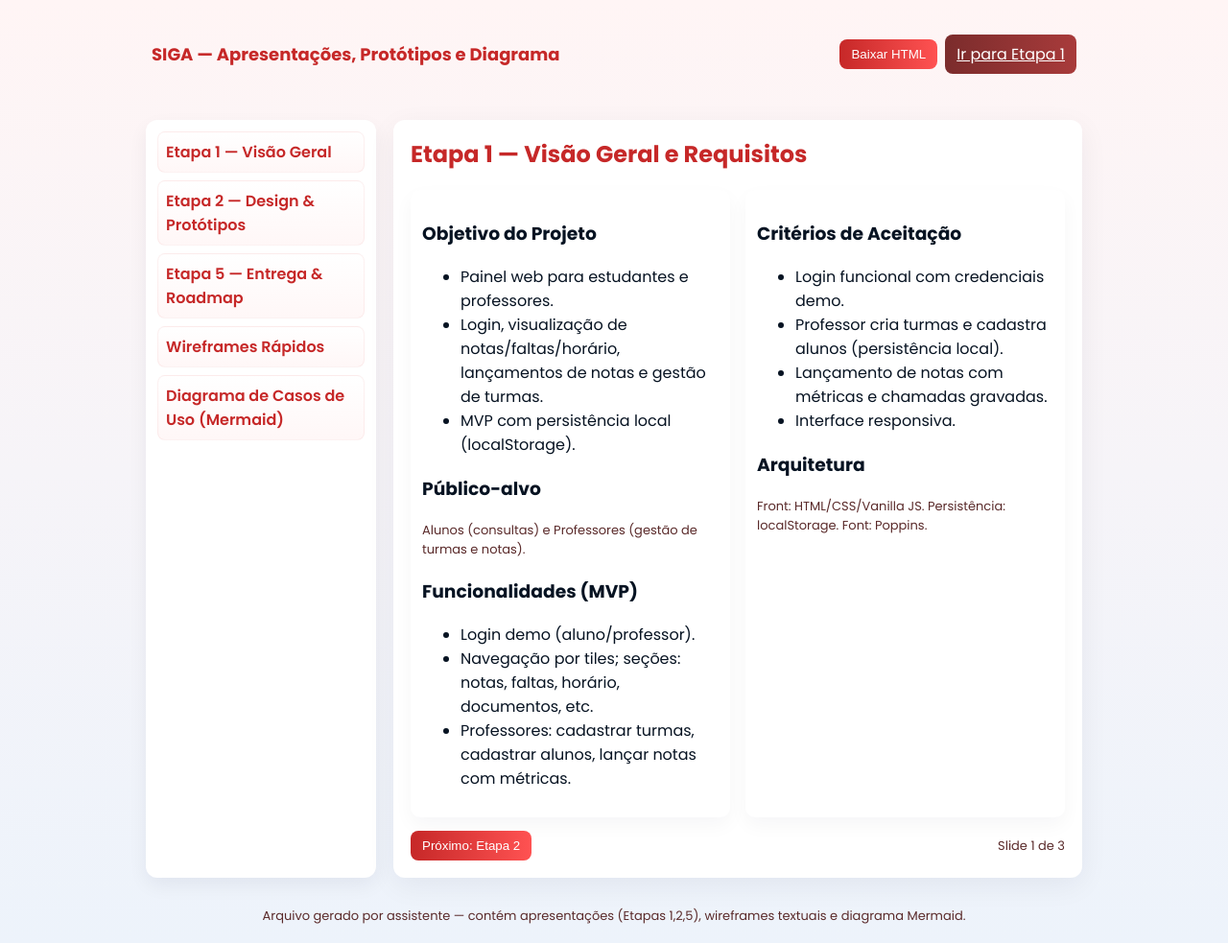
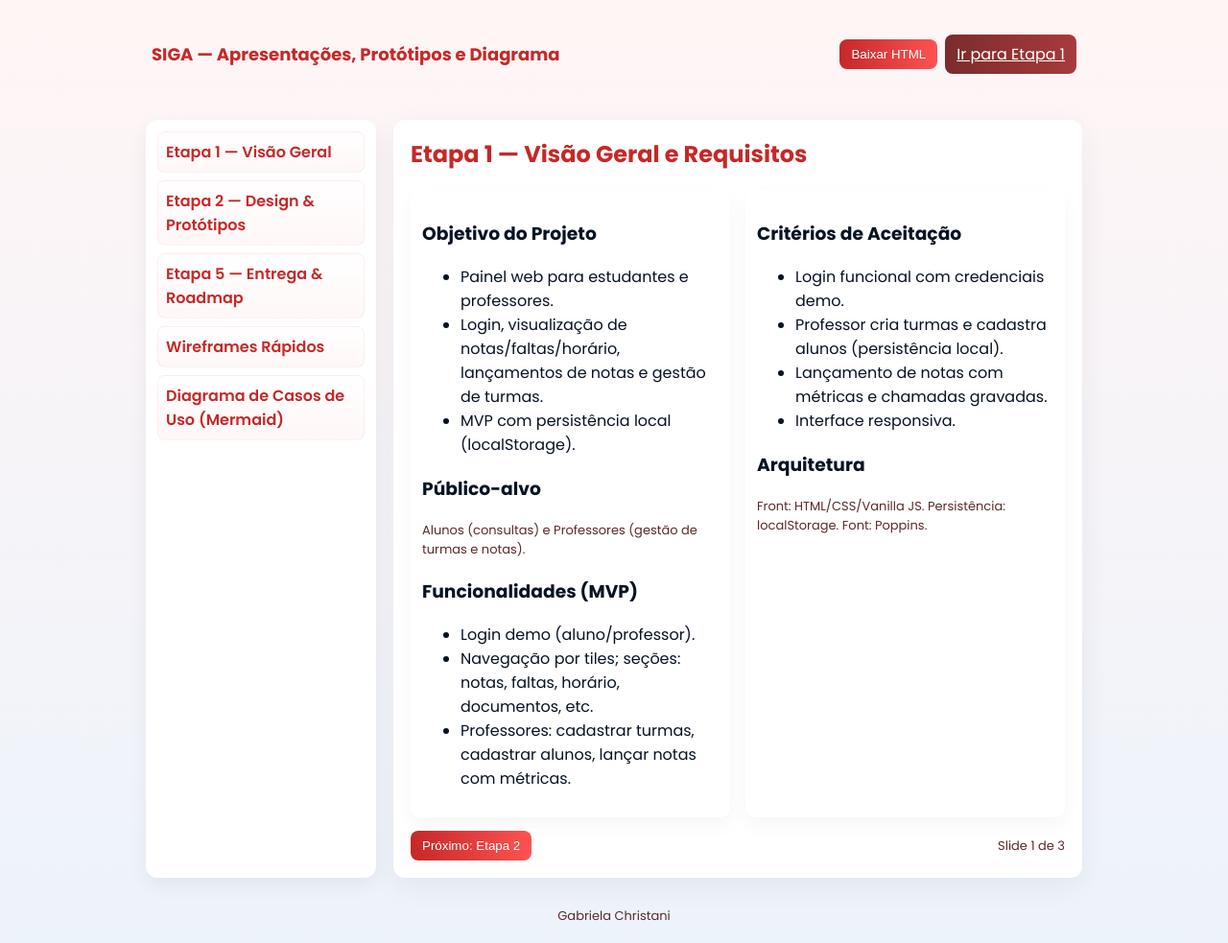
Before and after one commit to gabrielacpires16-dev/apresenta-o-siga-2.0, a plain HTML site: page index.html in a window 1280 px wide. Shown: the whole page at 96% size. Drawn offline with Linux system fonts and the light colour scheme; a script that the page names is missing.

Commit message:
Update footer content in index.html
Removed autogenerated footer text and added author name.

```diff
--- a/index.html
+++ b/index.html
@@ -372,8 +372,7 @@ S ..> (Persistir em localStorage)
   </div>
 
   <footer>
-    Arquivo gerado por assistente — contém apresentações (Etapas 1,2,5), wireframes textuais e diagrama Mermaid.
-  </footer>
+Gabriela Christani  </footer>
 
   <script>
     // Navegação entre seções por links e botões
```
